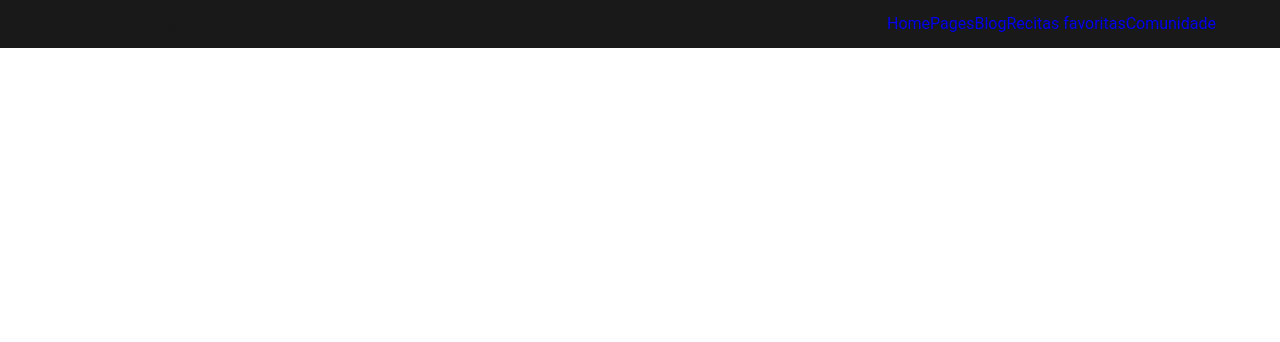
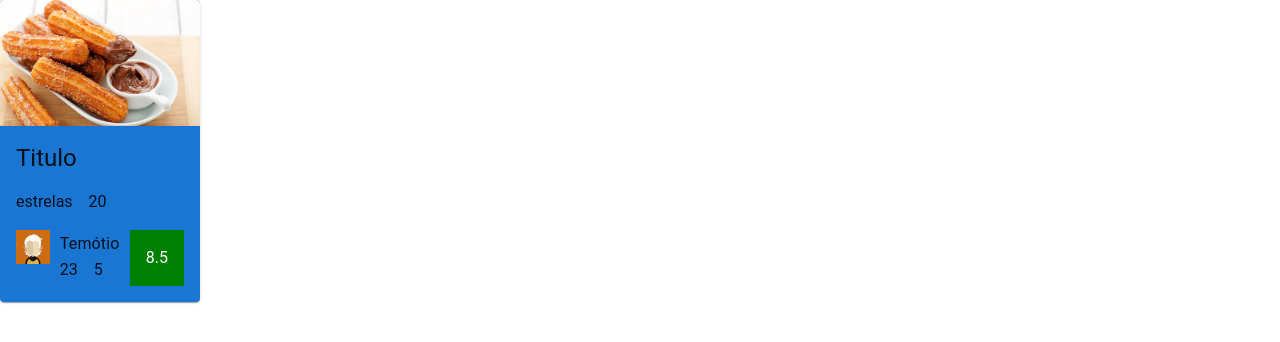
Before and after one commit to camotio022/app-receitas, a React (Vite) app: page / in a window 1280 px wide. Shown: the top 342 px of the page. Built offline with nearby package versions, Linux system fonts and the light colour scheme.

Commit message:
cria e usa recipeCard

```diff
--- /dev/null
+++ b/src/componentes/RecipeCard/index.jsx
@@ -0,0 +1,41 @@
+import { Box, Stack, Typography } from "@mui/material";
+import * as S from "./styles";
+
+export const RecipeCard = ({
+  title,
+  img,
+  reviewsCount,
+  reviewScore,
+  author,
+  authorImg,
+  likesCount,
+  commentsCount,
+}) => {
+  return (
+    <S.Card>
+      <Stack>
+        <img src={img} alt="" />
+        <Stack sx={{ p: 2 }} spacing={2}>
+          <Typography variant="h5">{title}</Typography>
+          <Stack direction="row" spacing={2}>
+            <Box>estrelas</Box>
+            <Typography variant="p">{reviewsCount}</Typography>
+          </Stack>
+          <Stack direction="row" justifyContent="space-between">
+            <S.AuthorImage>
+              <img src={authorImg} alt="" />
+            </S.AuthorImage>
+            <Box id="info">
+              <Typography variant="subtitle1">{author}</Typography>
+              <Stack direction="row" spacing={2}>
+                <Stack direction="row">{likesCount}</Stack>
+                <Stack direction="row">{commentsCount}</Stack>
+              </Stack>
+            </Box>
+            <S.ReviewScore>{reviewScore}</S.ReviewScore>
+          </Stack>
+        </Stack>
+      </Stack>
+    </S.Card>
+  );
+};
--- /dev/null
+++ b/src/componentes/RecipeCard/styles.js
@@ -0,0 +1,21 @@
+import { Card as MuiCard, Box, styled } from "@mui/material";
+
+export const Card = styled(MuiCard)(({ theme }) => ({
+  width: "200px",
+  backgroundColor: theme.palette.primary.main,
+}));
+
+export const ReviewScore = styled(Box)(({ theme }) => ({
+  backgroundColor: "green",
+  color: "white",
+  padding: theme.spacing(2),
+}));
+
+export const AuthorImage = styled(Box)(() => ({
+  width: "20%",
+  overflow: "hidden",
+
+  img: {
+    width: "100%",
+  },
+}));
--- a/src/pages/Home/index.jsx
+++ b/src/pages/Home/index.jsx
@@ -1,16 +1,32 @@
+import { Links } from "../../componentes/LINKS";
+import "./index.css";
 
+import churros from "../../images/imgsPages/churos.jpg";
+import avatar from "../../images/mocks/avatar.jpg";
+import { RecipeCard } from "../../componentes/RecipeCard";
 
+const recipes = [
+  {
+    title: "Titulo",
+    img: churros,
+    reviewsCount: 20,
+    reviewScore: 8.5,
+    author: "Temótio",
+    authorImg: avatar,
+    likesCount: 23,
+    commentsCount: 5,
+  },
+];
 
-
-
-import { Links } from '../../componentes/LINKS'
-import './index.css'
 export const HomePage = () => {
-    return (
-        <>
-            <div className="wrapper">
-                <Links/>
-            </div>
-        </>
-    )
-}
+  return (
+    <>
+      <div className="wrapper">
+        {/* <Links /> */}
+        {recipes.map((recipe) => (
+          <RecipeCard {...recipe} />
+        ))}
+      </div>
+    </>
+  );
+};
```
Also changed, not shown: src/images/mocks/avatar.jpg (added).
